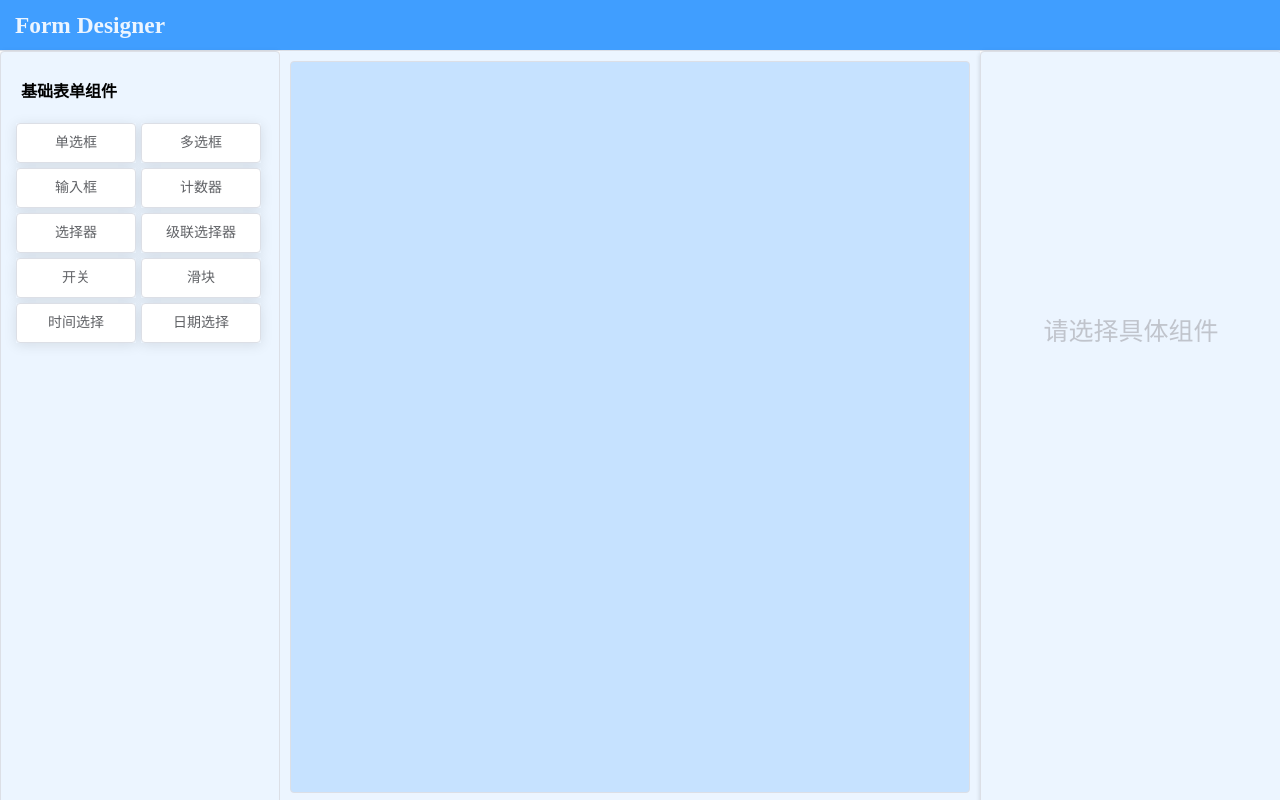
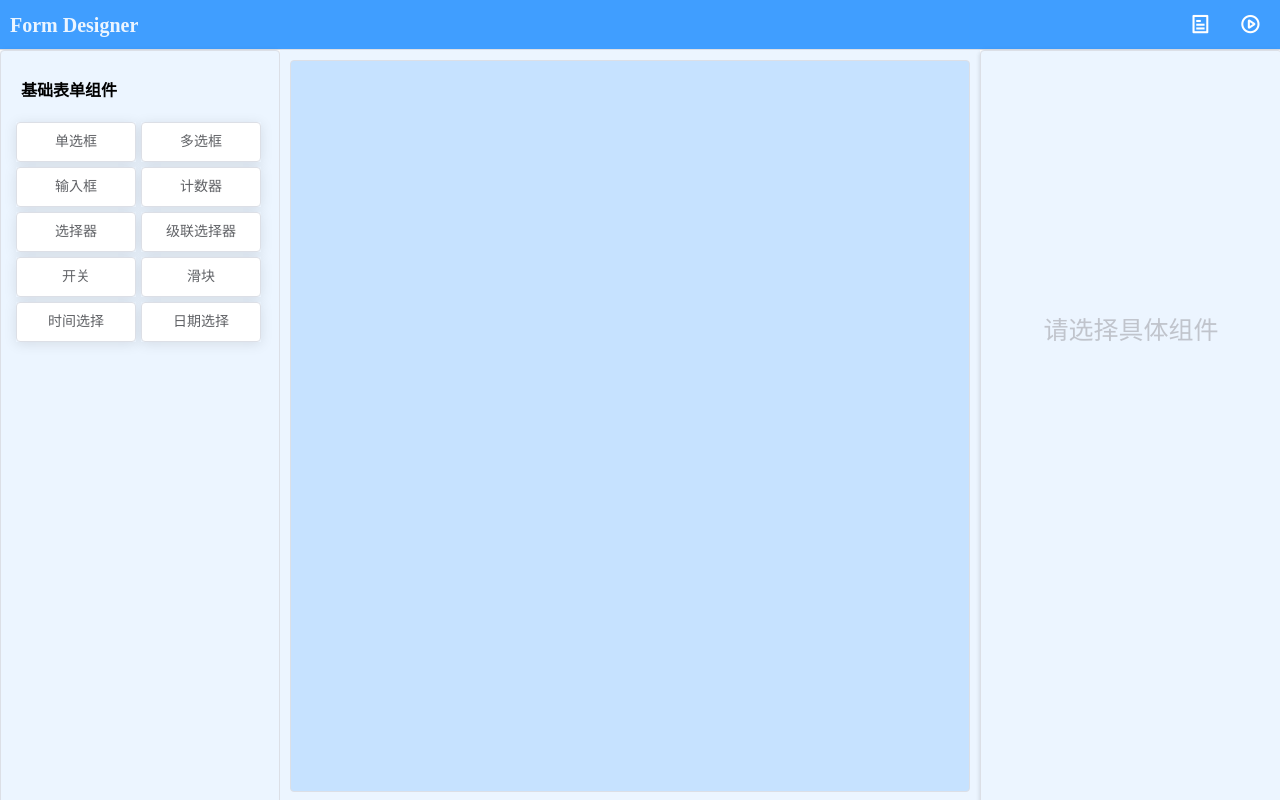
Before and after one commit to Pmmmmmmmmmm/form-designer, a Vue app: page / in a window 1280 px wide. Built offline with nearby package versions, Linux system fonts and the light colour scheme.

Commit message:
增加了JSON显示模块

```diff
--- a/src/views/mainContainer/index.vue
+++ b/src/views/mainContainer/index.vue
@@ -1,7 +1,13 @@
 <template>
   <div class="mainContainer">
     <header>
-      <h3>Form Designer</h3>
+      <h4>Form Designer</h4>
+      <el-button type="primary" title="查看JSON代码" @click="createJSON   ">
+        <i class="el-icon-tickets"></i>
+      </el-button>
+      <el-button type="primary" title="开始">
+        <i class="el-icon-video-play"></i>
+      </el-button>
     </header>
     <div class="container">
       <div class="leftAside">
@@ -98,6 +104,13 @@
         <attribute-modification-area :currentItem="currentItem" @emitOpintions="emitOpintions" />
       </div>
     </div>
+
+    <el-dialog title="JSON Code" width="50%" :visible.sync="showJSON" :modal-append-to-body="false">
+      <el-input class="resizeNone" :autosize="{ minRows: 2, maxRows: 14}" type="textarea" v-model="listdataJSON"></el-input>
+      <span slot="footer" class="dialog-footer">
+        <el-button type="primary" @click="showJSON = false">确 定</el-button>
+      </span>
+    </el-dialog>
   </div>
 </template>
 
@@ -124,6 +137,7 @@ export default {
   name: 'mainContainer',
   data() {
     return {
+      showJSON: false,
       drag: false,
       //最近加入拖动列表的元素
       currentItem: {},
@@ -144,6 +158,7 @@ export default {
       ],
       //渲染拖拽组件
       listdata: [],
+      listdataJSON: '',
       // 按钮拖拽区设置
       optionsA: {
         group: {
@@ -285,6 +300,10 @@ export default {
         return false
       }
       return true
+    },
+    createJSON() {
+      this.showJSON = true
+      this.listdataJSON = JSON.stringify(this.listdata, null, 4)
     }
   }
 }
@@ -292,6 +311,24 @@ export default {
 
 <style lang="less" scoped>
 .mainContainer {
+  header {
+    box-sizing: border-box;
+    padding: 10px;
+    display: flex;
+    align-items: center;
+    h4 {
+      flex: 1;
+    }
+    .el-button {
+      width: 40px;
+      height: 40px;
+      padding: 0;
+    }
+    i {
+      font-size: 20px;
+      font-weight: bold;
+    }
+  }
   position: fixed;
   width: 100vw;
   height: 100%;
@@ -487,5 +524,13 @@ export default {
       width: 300px;
     }
   }
+  /deep/.el-dialog__wrapper {
+    overflow: hidden;
+    .resizeNone {
+      .el-textarea__inner {
+        resize: none;
+      }
+    }
+  }
 }
 </style>
```
